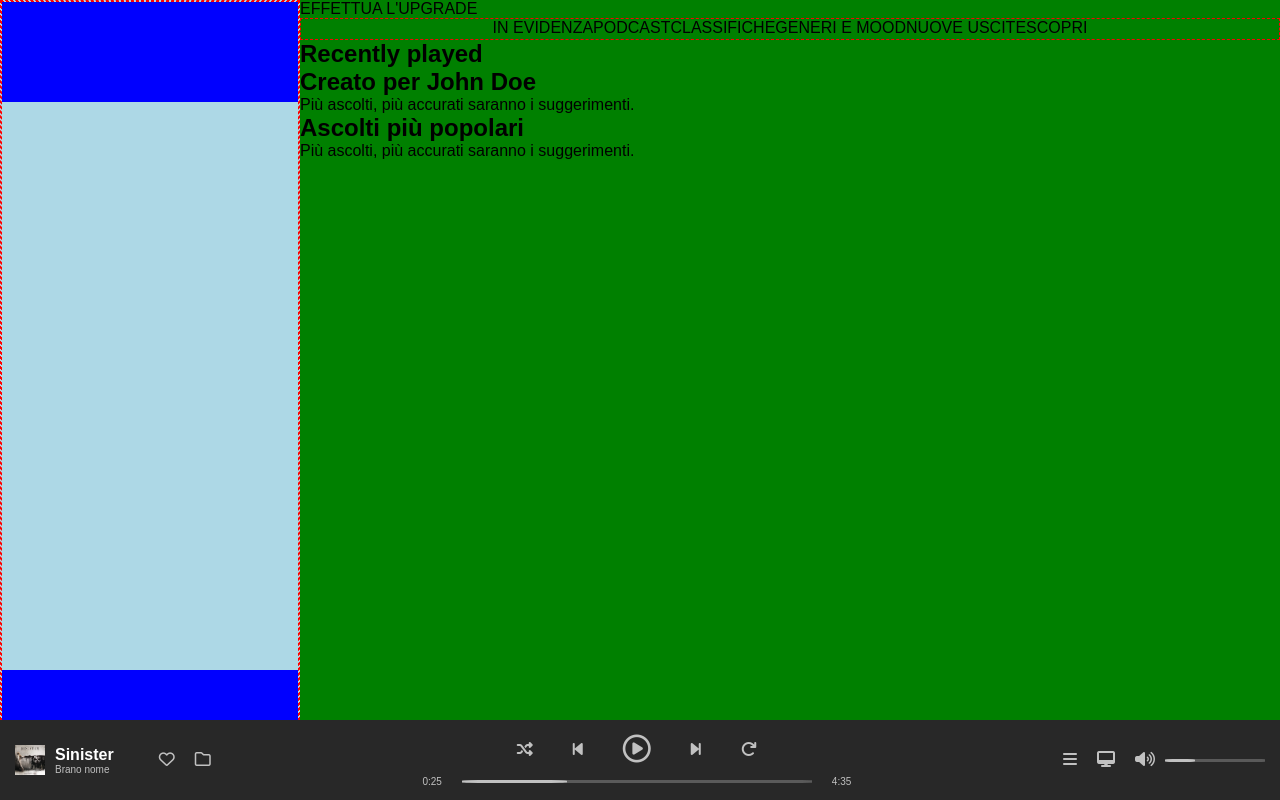
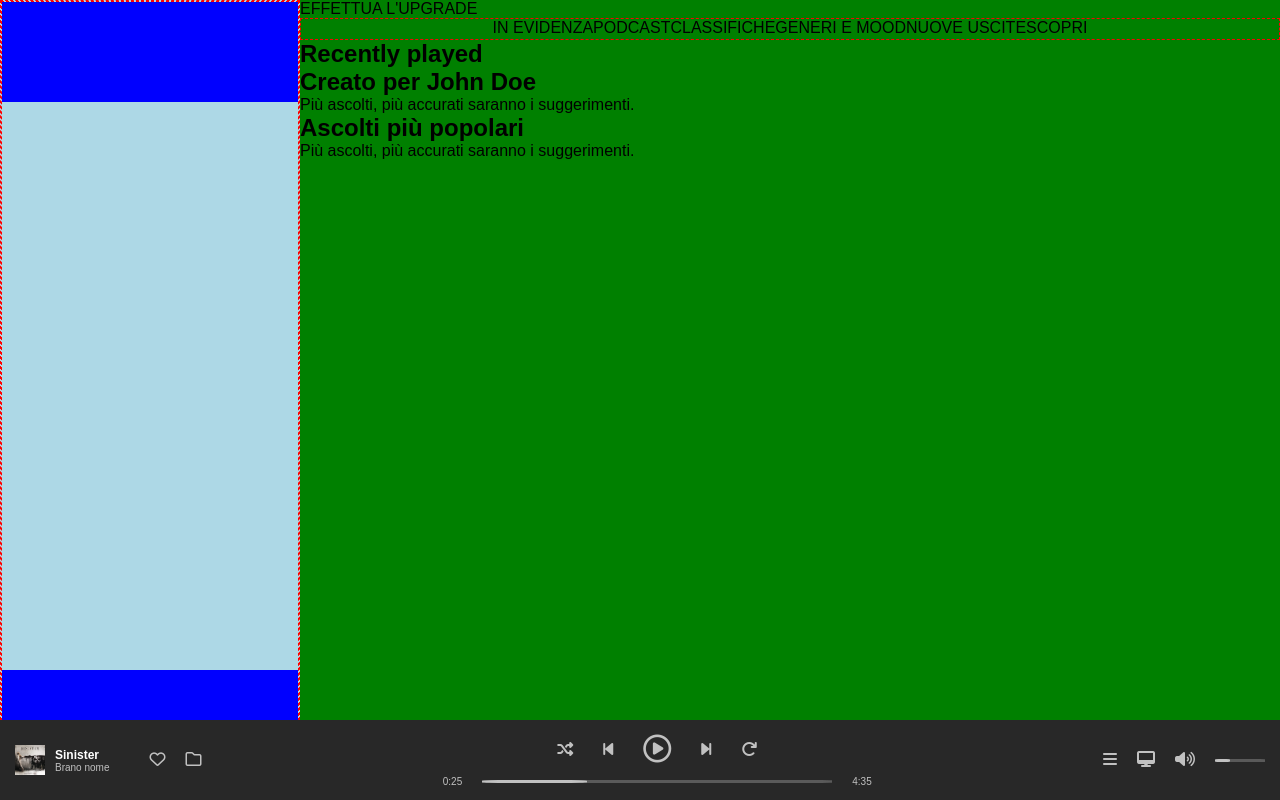
Before and after one commit to TartagliaFilippo/html-css-spotifyweb, a plain HTML site: page index.html in a window 1280 px wide. Drawn offline with Linux system fonts and the light colour scheme.

Commit message:
Edit progress-bar

```diff
--- a/css/style.css
+++ b/css/style.css
@@ -52,12 +52,12 @@ li {
 
 /* BAR */
 .progress-bar {
-  width: 300px;
+  max-width: 300px;
   min-width: 80px;
 }
 
 .progress-bar.small {
-  width: 100px;
+  max-width: 150px;
   min-width: 50px;
 }
 
@@ -162,6 +162,10 @@ li {
   justify-content: space-between;
 }
 
+#footer .col:first-child {
+  gap: 30px;
+}
+
 #footer .col:nth-child(2) {
   flex-direction: column;
   justify-content: center;
@@ -169,11 +173,11 @@ li {
 
 #footer .col:last-child {
   align-items: center;
+  gap: 20px;
 }
 
 .card-left {
   align-items: center;
-  margin-right: 35px;
 }
 
 .card-right {
@@ -188,20 +192,13 @@ li {
 .card-top {
   justify-content: center;
   align-items: center;
+  gap: 30px;
   margin-bottom: 10px;
-}
-
-.card-top .icons {
-  margin: 0 20px;
 }
 
 .card-bottom {
   justify-content: center;
   align-items: center;
-}
-
-.col:last-child .icons {
-  margin: 10px;
 }
 
 /* STYLE */
@@ -212,7 +209,7 @@ li {
 
 .card-left .exhibit h5 {
   color: var(--white);
-  font-size: 16px;
+  font-size: 12px;
 }
 
 .card-left .exhibit p {
@@ -267,6 +264,18 @@ li {
 
 /* MD */
 @media screen and (max-width: 878px) {
+  /* FOOTER */
+  #footer .col:first-child {
+    gap: 15px;
+  }
+
+  #footer .col:last-child {
+    gap: 10px;
+  }
+
+  .card-top {
+    gap: 15px;
+  }
 }
 
 /* DEBUG */
```
